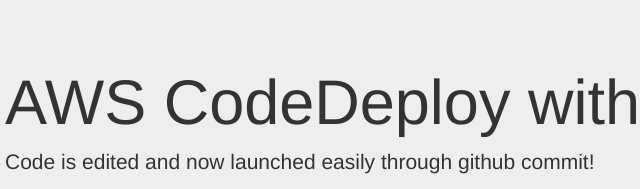
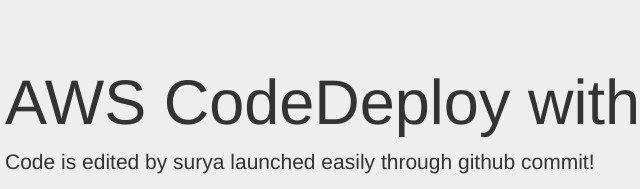
Before and after one commit to suryasaavn/AWS_CodeDeploy_Example, a plain HTML site: page index.html in a window 1280 px wide. Shown: the top 189 px of the page, 65-705 px from the left. Drawn offline with nearby package versions, Linux system fonts and the light colour scheme.

Commit message:
Update index.html

```diff
--- a/index.html
+++ b/index.html
@@ -14,7 +14,7 @@
     <div class="jumbotron">
       <div class="container">
         <h1>AWS CodeDeploy with github</h1>
-        <p>Code is edited and now launched easily through github commit!</p>
+        <p>Code is edited by surya launched easily through github commit!</p>
         <p><a class="btn btn-primary btn-lg" href="#" role="button">Learn more &raquo;</a></p>
       </div>
     </div>
```
